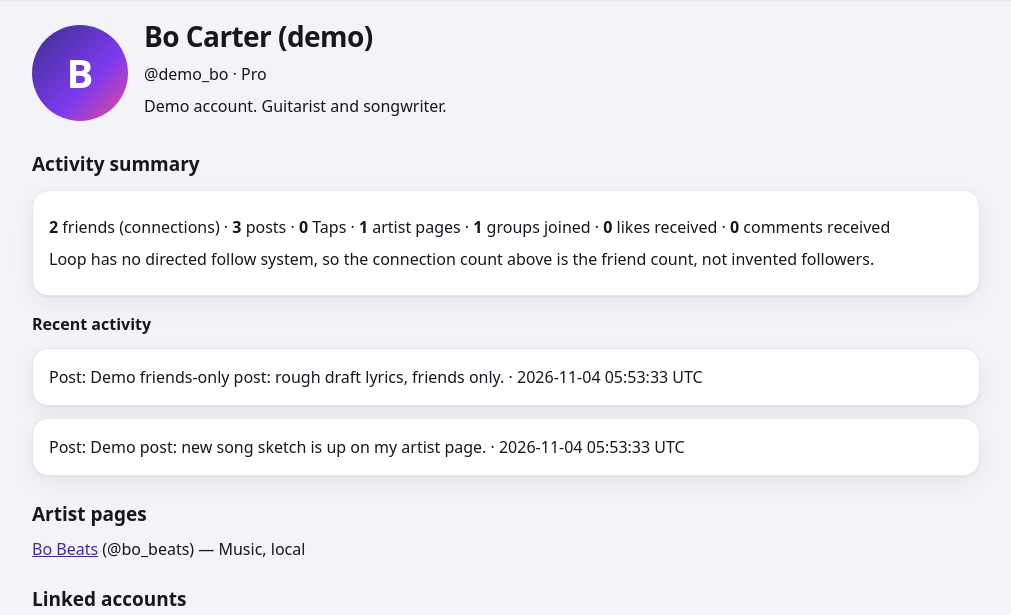
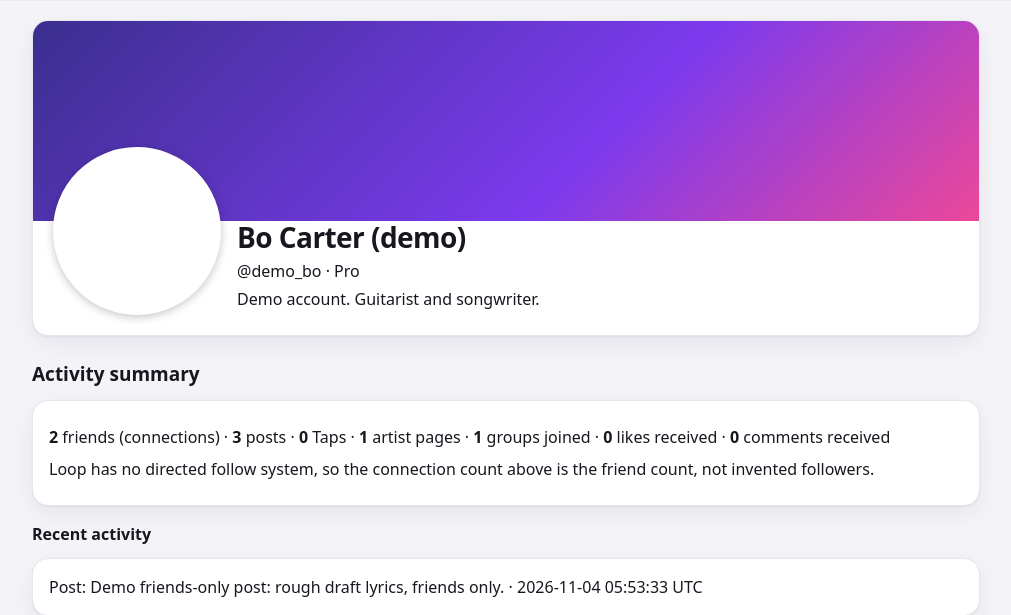
Before and after one commit to moonlitmgmt/loop-app, a Flask app: page /profile/demo_bo in a window 1280 px wide. Shown: the part 113-728 px from the top of the page, without its empty margins (134-1145 px from the left). Run offline with Flask 3, Linux system fonts and the light colour scheme; the visitor is signed in with stand-in values (Sample User, id 1); data comes from the database, SQL or seed files in the repository; data that the repository does not hold is empty.

Commit message:
Deploy Loop v5: Facebook-style profile header fix

```diff
--- a/static/style.css
+++ b/static/style.css
@@ -251,7 +251,7 @@ nav .badge { background: #e11d48; color: #fff; }
   overflow: hidden;
 }
 .avatar-sm { width: 32px; height: 32px; }
-.avatar-lg { width: 96px; height: 96px; }
+.avatar-lg { width: 168px; height: 168px; }
 .avatar-initial {
   background: var(--brand-grad);
   color: #fff;
@@ -261,8 +261,66 @@ nav .badge { background: #e11d48; color: #fff; }
   font-weight: 800;
 }
 .avatar-sm.avatar-initial { font-size: 16px; }
-.avatar-lg.avatar-initial { font-size: 40px; }
+.avatar-lg.avatar-initial { font-size: 72px; }
 .profile-head { display: flex; gap: 16px; align-items: center; }
 .profile-head h1 { margin: 0; }
 .who { display: flex; align-items: center; gap: 8px; justify-content: flex-end; }
 .post-head { display: flex; align-items: center; gap: 8px; flex-wrap: wrap; }
+
+/* ---- Facebook-style profile header ---- */
+.profile-header {
+  background: var(--card);
+  border: 1px solid var(--line);
+  border-radius: var(--radius);
+  box-shadow: var(--shadow);
+  overflow: hidden;
+  margin-bottom: 16px;
+}
+.profile-cover {
+  height: 200px;
+  background: var(--brand-grad);
+}
+.profile-head-cover {
+  padding: 0 20px 20px;
+  align-items: flex-end;
+}
+.profile-head-cover .avatar-lg {
+  margin-top: -84px;
+  border: 4px solid #fff;
+  box-shadow: 0 2px 8px rgba(23, 23, 31, .25);
+  background: #fff;
+}
+.profile-identity { min-width: 0; }
+.profile-identity h1 { margin: 0; }
+.profile-identity p { margin: 4px 0; }
+.edit-profile-card h2 { margin-top: 0; }
+.edit-profile-card form { margin-bottom: 8px; }
+.edit-profile-card form:last-child { margin-bottom: 0; }
+@media (max-width: 640px) {
+  .profile-cover { height: 140px; }
+  .profile-head-cover { flex-wrap: wrap; padding: 0 14px 16px; }
+  .profile-head-cover .avatar-lg { margin-top: -60px; }
+}
+
+/* ---- Bulletproof avatar sizing (LAST in this file, after the global
+   img, video rule at line 200) ----
+   The global rule sets max-width: 100% / display: block on every image,
+   which let an uploaded picture stretch to container width. These
+   higher-specificity rules sit at the end of the file so nothing above
+   them can override an avatar's bounded size. */
+img.avatar, span.avatar, .avatar {
+  max-width: none;
+  min-width: 0;
+  flex-shrink: 0;
+  object-fit: cover;
+  border-radius: 50%;
+}
+img.avatar { display: block; }
+span.avatar { display: inline-flex; }
+img.avatar.avatar-sm, span.avatar.avatar-sm { width: 32px; height: 32px; }
+img.avatar.avatar-lg, span.avatar.avatar-lg {
+  width: 168px;
+  height: 168px;
+  border: 4px solid #fff;
+  box-shadow: 0 2px 8px rgba(23, 23, 31, .25);
+}
--- a/templates/profile.html
+++ b/templates/profile.html
@@ -1,30 +1,36 @@
 {% extends "base.html" %}
 {% block content %}
-<div class="profile-head">
+<div class="profile-header">
+  <div class="profile-cover" aria-hidden="true"></div>
+  <div class="profile-head profile-head-cover">
     {% set _av = avatar_url(user) %}
     {% if _av %}<img class="avatar avatar-lg" src="{{ _av }}" alt="Profile picture for {{ user.display_name }}">{% else %}<span class="avatar avatar-lg avatar-initial" aria-hidden="true">{{ avatar_initial(user) }}</span>{% endif %}
-  <div>
+    <div class="profile-identity">
       <h1>{{ user.display_name }}</h1>
       <p>@{{ user.username }} · {{ TIER_NAMES[user.tier] }}</p>
       {% if user.bio %}<p>{{ user.bio }}</p>{% endif %}
     </div>
   </div>
+</div>
 {% if user.id == me.id %}
-<form method="post" class="card">
+<div class="card edit-profile-card">
+  <h2>Edit profile</h2>
+  <form method="post">
     <label>Bio <textarea name="bio" rows="2">{{ user.bio }}</textarea></label>
     <button type="submit">Save bio</button>
   </form>
-<form method="post" enctype="multipart/form-data" class="card">
+  <form method="post" enctype="multipart/form-data">
     <label>Profile picture <input type="file" name="avatar" accept="image/png,image/jpeg,image/gif,image/webp"></label>
     <p class="page-sub">Free for every plan. PNG, JPG, JPEG, GIF, or WebP.</p>
     <button type="submit">Save picture</button>
   </form>
   {% if avatar_url(user) %}
-<form method="post" class="card">
+  <form method="post">
     <input type="hidden" name="remove_avatar" value="1">
     <button type="submit" class="btn-secondary">Remove picture</button>
   </form>
   {% endif %}
+</div>
 {% endif %}
 
 <h2>Activity summary</h2>
```
Also changed, not shown: .github/workflows/deploy-v5.yml (deleted), 1 other file. Lines whose indentation alone changed are shown as unchanged.
